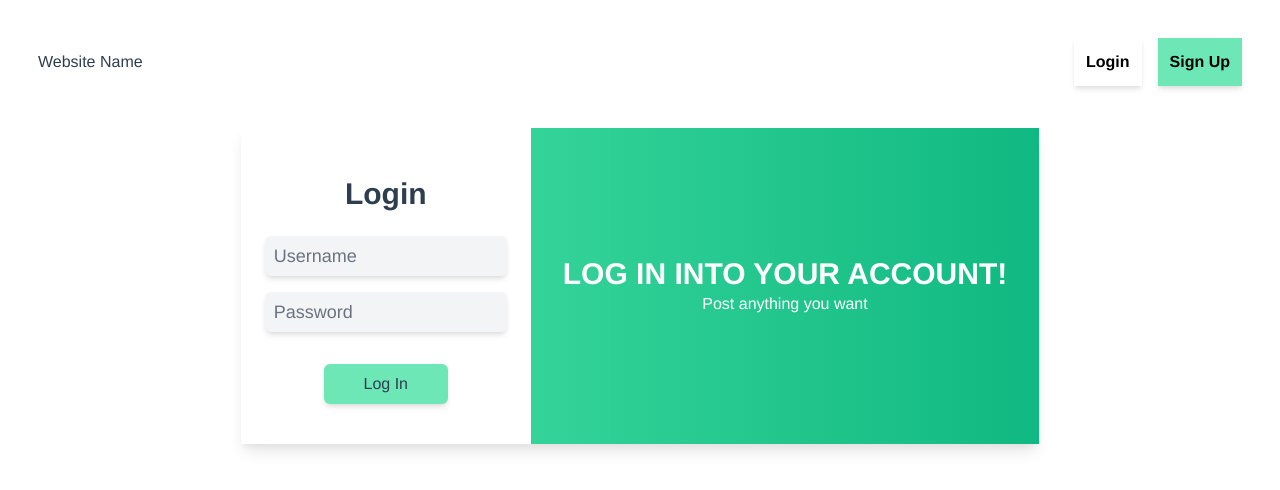
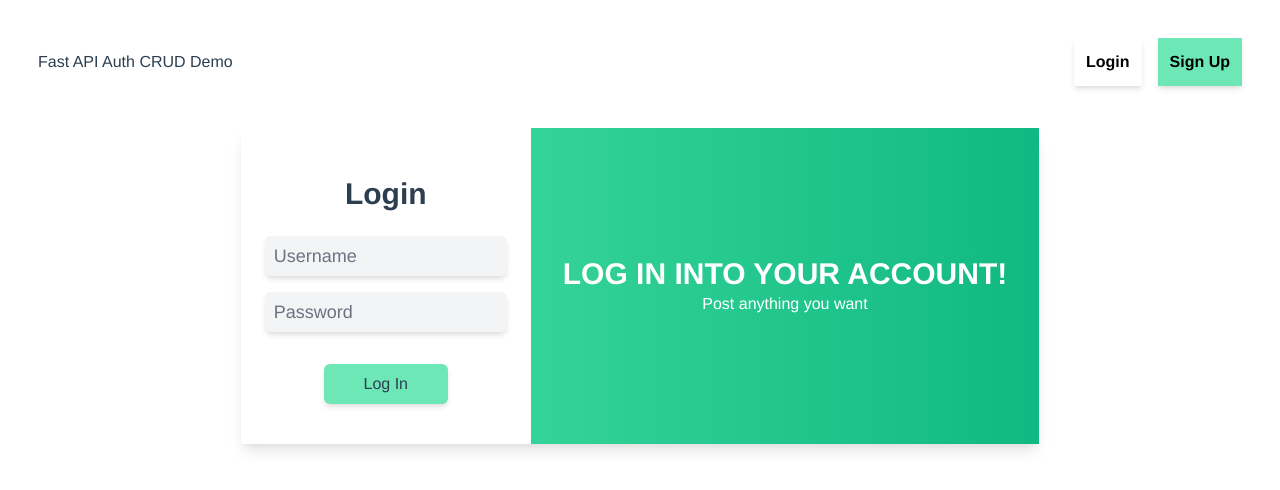
Before and after one commit to RNubla/FastAPI-Auth-CRUD, a Vue app in the folder frontend/: page /login in a window 1280 px wide. Shown: the top 490 px of the page. Built offline with nearby package versions, Linux system fonts and the light colour scheme.

Commit message:
changed name of home button

```diff
--- a/frontend/src/components/HeaderNav/HeaderNav.vue
+++ b/frontend/src/components/HeaderNav/HeaderNav.vue
@@ -2,7 +2,7 @@
   <div class="grid grid-flow-row sm:grid-flow-col">
     <div class="flex justify-center items-center sm:justify-start">
       <div class="m-2">
-        <button @click.prevent="goToHomePage">Website Name</button>
+        <button @click.prevent="goToHomePage">Fast API Auth CRUD Demo</button>
       </div>
     </div>
     <div v-if="getLoginStatus == false || getLoginStatus == null">
```
